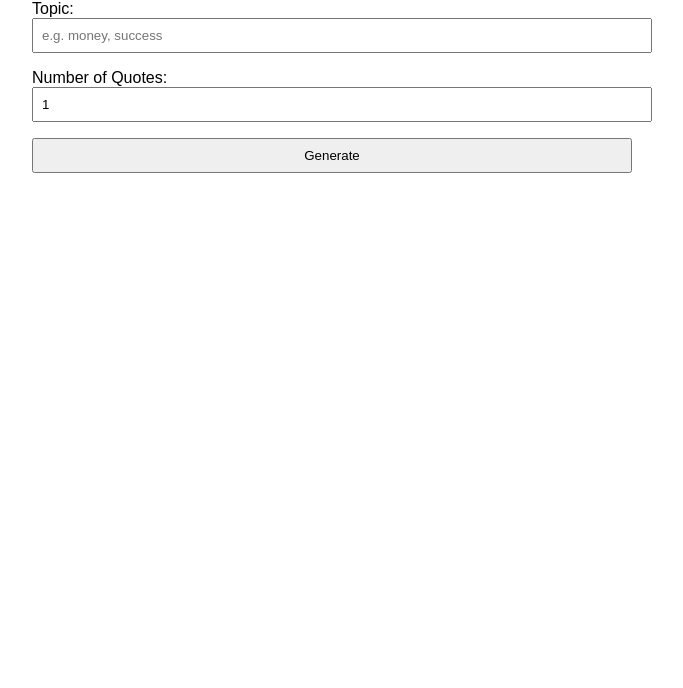
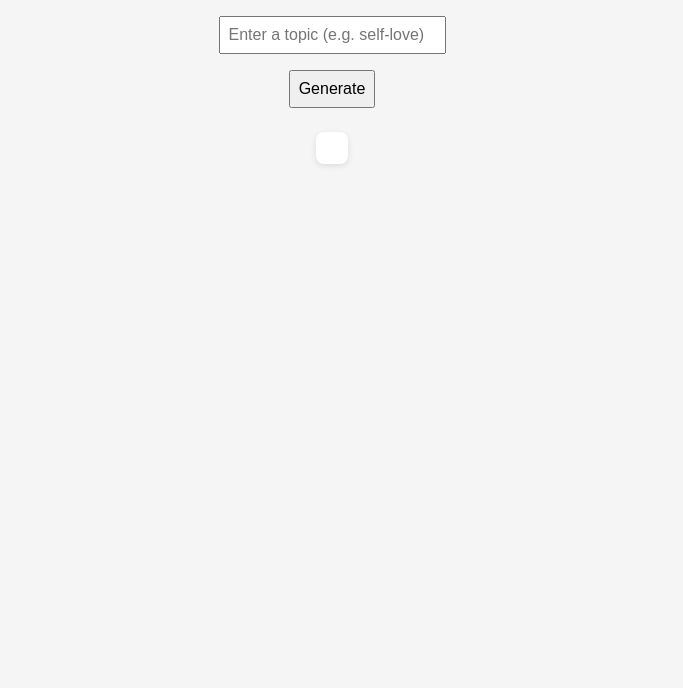
Before and after one commit to thara-3201/randomquotes, a plain HTML site: page index.html in a window 1280 px wide. Shown: the part 112-800 px from the top of the page, without its empty margins (308-991 px from the left). Drawn offline with Linux system fonts and the light colour scheme.

Commit message:
Update index.html

```diff
--- a/index.html
+++ b/index.html
@@ -2,64 +2,53 @@
 <html lang="en">
 <head>
     <meta charset="UTF-8">
-  <title>AI Quote Generator</title>
+    <title>Affirmation Generator</title>
     <style>
         body {
             font-family: sans-serif;
-      max-width: 600px;
-      margin: auto;
+            display: flex;
+            flex-direction: column;
+            align-items: center;
             padding: 2rem;
+            background: #f5f5f5;
         }
         input, button {
-      width: 100%;
             padding: 0.5rem;
-      margin-bottom: 1rem;
+            margin: 0.5rem;
+            font-size: 1rem;
         }
-    .quote {
-      background: #f5f5f5;
+        #result {
+            margin-top: 1rem;
+            max-width: 600px;
+            text-align: center;
+            font-size: 1.2rem;
+            background: #fff;
             padding: 1rem;
             border-radius: 8px;
-      margin-bottom: 1rem;
+            box-shadow: 0 2px 6px rgba(0,0,0,0.1);
         }
     </style>
 </head>
 <body>
-  <h1>AI Quote Generator</h1>
-
-  <label for="topic">Topic:</label>
-  <input type="text" id="topic" placeholder="e.g. money, success" />
-
-  <label for="num">Number of Quotes:</label>
-  <input type="number" id="num" value="1" min="1" max="5" />
-
-  <button onclick="generateQuotes()">Generate</button>
-
-  <div id="quotes"></div>
+    <h1>Affirmation Generator</h1>
+    <input id="topic" placeholder="Enter a topic (e.g. self-love)" />
+    <button onclick="generate()">Generate</button>
+    <div id="result"></div>
 
     <script>
-    async function generateQuotes() {
+        async function generate() {
             const topic = document.getElementById('topic').value;
-      const num = document.getElementById('num').value;
-      const quotesDiv = document.getElementById('quotes');
-      quotesDiv.innerHTML = "Loading...";
+            const resultDiv = document.getElementById('result');
+            resultDiv.innerText = 'Generating...';
 
-      const response = await fetch('http://127.0.0.1:8000/generate', {
-        method: 'POST',
-        headers: {
-          'Content-Type': 'application/json'
-        },
-        body: JSON.stringify({ topic: topic, num_quotes: Number(num) })
-      });
-
+            try {
+                const response = await fetch(`https://tharapearlly/smollm-affirmations.hf.space/generate?prompt=${encodeURIComponent(topic)}`);
                 const data = await response.json();
-      quotesDiv.innerHTML = '';
-
-      data.quotes.forEach(q => {
-        const el = document.createElement('div');
-        el.className = 'quote';
-        el.innerText = '“' + q + '”';
-        quotesDiv.appendChild(el);
-      });
+                resultDiv.innerText = data.output;
+            } catch (error) {
+                resultDiv.innerText = 'Error generating affirmation.';
+                console.error(error);
+            }
         }
     </script>
 </body>
```
Lines whose indentation alone changed are shown as unchanged.
